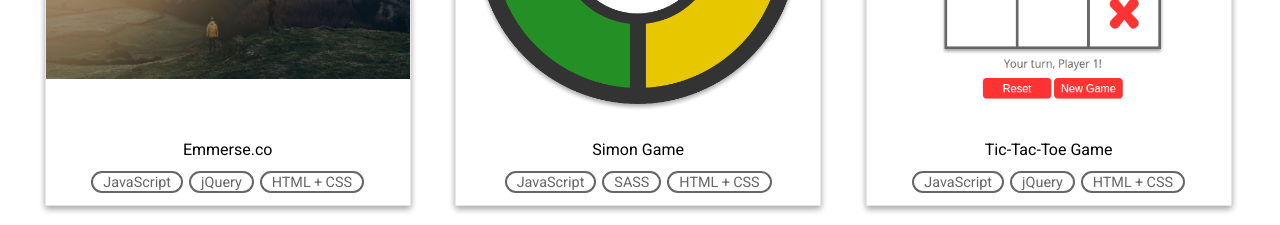
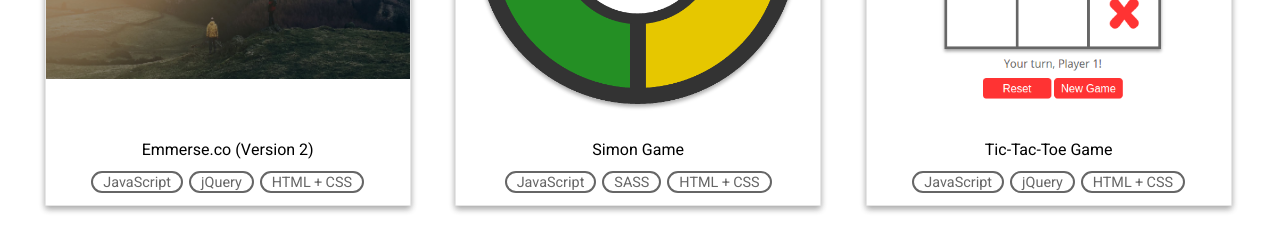
Before and after one commit to AndrewRMorgan/portfolio-website, a plain HTML site: page index.html in a window 1280 px wide. Shown: the part 960-1185 px from the top of the page. Drawn offline with Linux system fonts and the light colour scheme.

Commit message:
change index.html

```diff
--- a/index.html
+++ b/index.html
@@ -48,7 +48,7 @@
       <a href='emmerse/index.html' target='Emmerse.co'>
         <img class='portfolio-box-image' src='images/emmerse.png' alt='Emmerse.co'>
         <div class='description-container'>
-          <div class='description-header'>Emmerse.co</div>
+          <div class='description-header'>Emmerse.co (Version 2)</div>
           <div class='description-languages'>
             <div class='languages'>JavaScript</div>
             <div class='languages'>jQuery</div>
```
